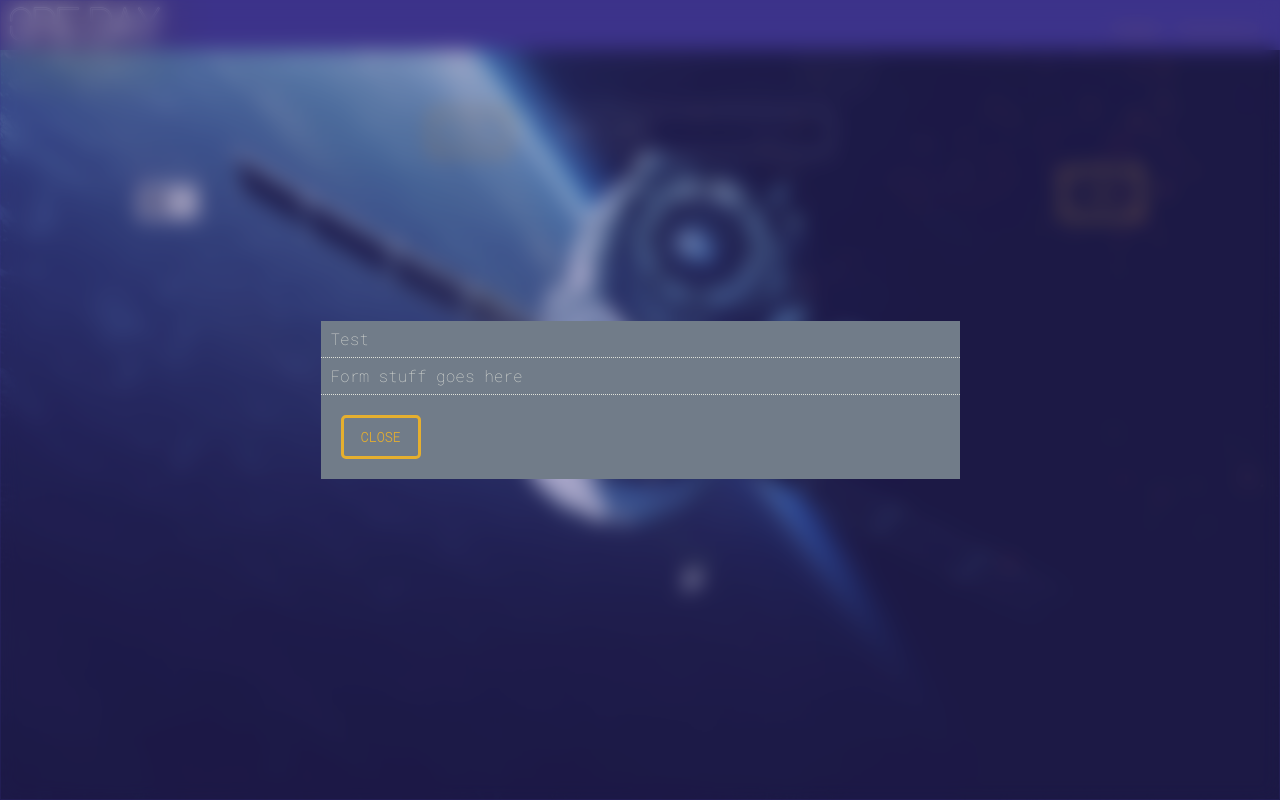
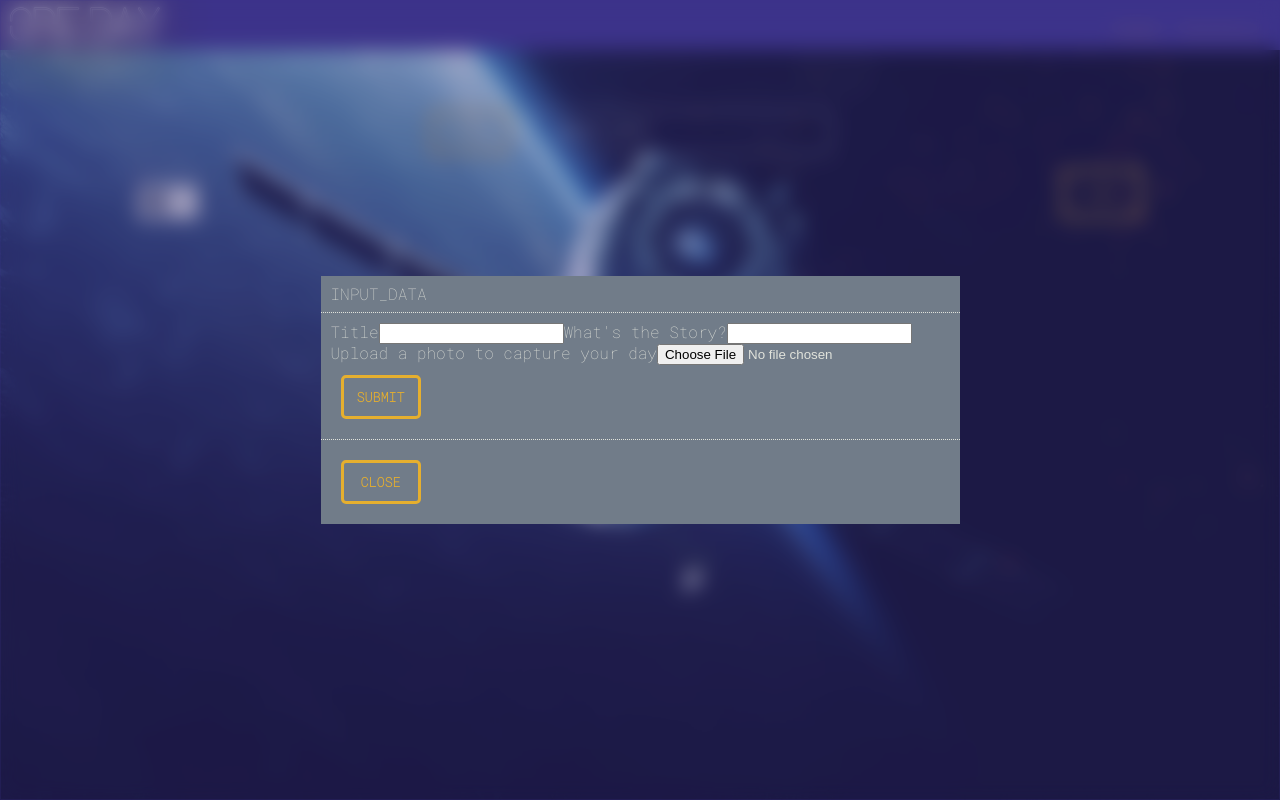
Before and after one commit to puentebravo/oneDay, a React (Create React App) app in the folder client/: page / in a window 1280 px wide. Both pictures are taken after a click on the button "SAVE". Built offline with nearby package versions, Linux system fonts and the light colour scheme; no server answers.

Commit message:
Added form elements, formik plugins

```diff
--- a/client/src/components/modal.tsx
+++ b/client/src/components/modal.tsx
@@ -1,9 +1,11 @@
 import React from "react";
+import { useFormik } from "formik";
 
 interface modalOpts {
     status: boolean,
     setStatus: (params: any) => any
 }
+
 
 function Modal(props: modalOpts) {
 
@@ -12,17 +14,39 @@ function Modal(props: modalOpts) {
     }
 
 
+    const formik = useFormik({
+        initialValues: {
+            title: "",
+            story: "",
+            photo: "",
+        },
+        onSubmit: values => {
+            alert(JSON.stringify(values, null, 2))
+        }
+    })
+
+
     return (
         <section className={`modal ${props.status ? 'show' : ""}`} onClick={handleClose}>
             <div className="modal-content font-space" onClick={e => e.stopPropagation()}>
                 <div className="modal-header">
-                    <h3 className="modal-title">Test</h3>
+                    <h3 className="modal-title text-lead">INPUT_DATA</h3>
                 </div>
                 <div className="modal-body">
-                    <p>Form stuff goes here</p>
+                    <form onSubmit={formik.handleSubmit}>
+                        <label htmlFor="title">Title</label>
+                        <input className="textEntry" id="title" name="title" type="text" onChange={formik.handleChange} value={formik.values.title} />
+
+                        <label htmlFor="story">What's the Story?</label>
+                        <input className="textEntry" id="story" name="story" type="text" onChange={formik.handleChange} />
+
+                        <label htmlFor="photo">Upload a photo to capture your day</label>
+                        <input className="textEntry" id="photo" name="photo" type="file" capture="environment" accept="image/*" onChange={formik.handleChange} />
+                        <button className="button" type="submit">SUBMIT</button>
+                    </form>
                 </div>
                 <div className="modal-footer">
-                    <button className="button" onClick={handleClose}>Close</button>
+                    <button className="button" onClick={handleClose}>CLOSE</button>
                 </div>
 
             </div>
```
